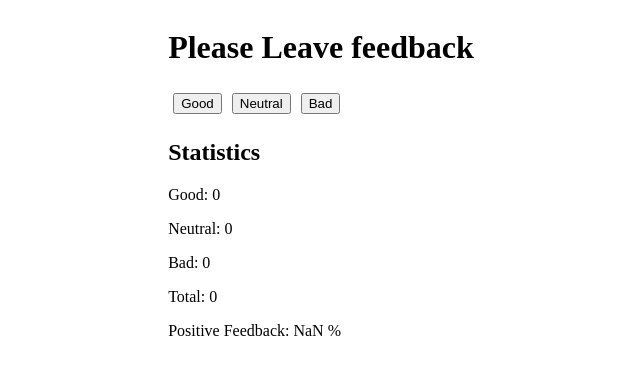
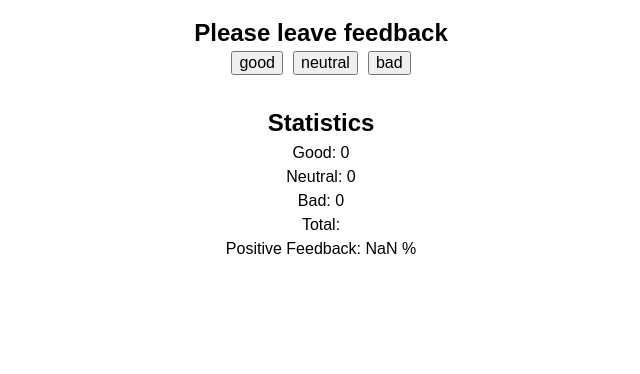
Before and after one commit to maximostrovskiy86/react-02-feedback-phonebook, a React app: page / in a window 1280 px wide. Shown: the whole page, without its empty margins (319-959 px from the left). Built offline with nearby package versions, Linux system fonts and the light colour scheme.

Commit message:
create statistics feedback

```diff
--- a/package.json
+++ b/package.json
@@ -8,6 +8,8 @@
     "@testing-library/jest-dom": "^5.17.0",
     "@testing-library/react": "^13.4.0",
     "@testing-library/user-event": "^13.5.0",
+    "nanoid": "^5.0.7",
+    "normalize.css": "^8.0.1",
     "react": "^18.3.1",
     "react-dom": "^18.3.1",
     "react-scripts": "5.0.1",
--- a/src/components/App.js
+++ b/src/components/App.js
@@ -1,12 +1,50 @@
-import Feedback from './react-02-feedback/Feedback';
+import React, {Component} from "react";
 import {Container} from './App.styled';
+import Statistics from "./statistics";
+import Section from "./section";
+import FeedbackOptions from "./feedbackOptions";
 
-function App() {
-    return (
-        <Container>
-            <Feedback></Feedback>
-        </Container>
-    );
+class App extends Component {
+
+    state = {
+        good: 0,
+        neutral: 0,
+        bad: 0
+    }
+
+    handleClick = (e) => {
+        this.setState(prevState => {
+            return {[e.target.name]: prevState[e.target.name] + 1};
+        });
+    }
+
+    countTotalFeedback = () => {
+        const {good, neutral, bad} = this.state;
+        return good + bad + neutral;
+    }
+
+
+    countPositiveFeedbackPercentage = () => {
+        return Number(Math.round((this.state.good * 100) / this.countTotalFeedback()));
+    }
+
+
+    render() {
+        const {good, neutral, bad} = this.state;
+
+        return (
+            <Container>
+                <Section title="Please leave feedback">
+                    <FeedbackOptions options={Object.keys(this.state)} onLeaveFeedback={this.handleClick} />
+                </Section>
+                <Section title="Statistics">
+                    <Statistics good={good} neutral={neutral} bad={bad} total={this.countTotalFeedback}
+                                positivePercentage={this.countPositiveFeedbackPercentage}/>
+                </Section>
+            </Container>
+        );
+    }
+
 }
 
 export default App;
--- /dev/null
+++ b/src/components/feedbackOptions/FeedbackOptions.jsx
@@ -0,0 +1,20 @@
+import {OptionContainer} from "./FeedbackOptions.styled";
+import {nanoid} from "nanoid";
+
+
+const FeedbackOptions = ({options, onLeaveFeedback}) => {
+
+    return (
+        <OptionContainer>
+            {options.map((item) => {
+                const liId = nanoid();
+
+                return <li key={liId}>
+                    <button name={item} type="button" onClick={onLeaveFeedback}>{item}</button>
+                </li>
+                })}
+        </OptionContainer>
+    )
+}
+
+export default FeedbackOptions
--- /dev/null
+++ b/src/components/feedbackOptions/FeedbackOptions.styled.jsx
@@ -0,0 +1,15 @@
+import styled from "@emotion/styled";
+
+
+export const OptionContainer = styled.ul`
+    display: flex;
+    justify-content: center;
+
+    li button {
+        cursor: pointer;
+    }
+
+    li + li {
+        margin-left: 10px;
+    }
+`
--- /dev/null
+++ b/src/components/feedbackOptions/index.js
@@ -0,0 +1 @@
+export { default } from './FeedbackOptions';
--- a/src/components/react-02-feedback/Feedback.jsx
+++ b/src/components/react-02-feedback/Feedback.jsx
@@ -2,12 +2,6 @@ import React, {Component} from "react";
 
 
 class Feedback extends Component {
-
-    state = {
-        good: 0,
-        neutral: 0,
-        bad: 0
-    }
 
     handleClick = (e) => {
         this.setState(prevState => {
@@ -15,17 +9,10 @@ class Feedback extends Component {
         });
     }
 
-    countTotalFeedback = () => {
-        const { good, neutral, bad } = this.state;
-        return good + bad + neutral;
-    }
 
-    countPositiveFeedbackPercentage = () => {
-        return Number(Math.round((this.state.good * 100) / this.countTotalFeedback()));
-    }
 
     render() {
-        const { good, neutral, bad } = this.state;
+        const {good, neutral, bad} = this.state;
 
         return <div>
             <h1>Please Leave feedback</h1>
@@ -41,7 +28,6 @@ class Feedback extends Component {
             <p>Total: {this.countTotalFeedback()}</p>
             <p>Positive Feedback: {this.countPositiveFeedbackPercentage()} %</p>
         </div>;
-
     }
 }
 
--- /dev/null
+++ b/src/components/section/Section.jsx
@@ -0,0 +1,13 @@
+import {SectionContainer} from "./Section.styled";
+
+const Section = props => {
+    return (
+        <SectionContainer>
+            <h2>{props.title}</h2>
+            {props.children}
+        </SectionContainer>
+    )
+}
+
+
+export default Section;
--- /dev/null
+++ b/src/components/section/Section.styled.jsx
@@ -0,0 +1,8 @@
+import styled from "@emotion/styled"
+
+export const SectionContainer = styled.div`
+    width: 100%;
+    padding-top: 15px;
+    padding-bottom: 15px;
+    text-align: center;
+`
--- /dev/null
+++ b/src/components/section/index.js
@@ -0,0 +1 @@
+export {default} from "./Section";
--- /dev/null
+++ b/src/components/statistics/Statistics.jsx
@@ -0,0 +1,21 @@
+import React from "react";
+
+const Statistics = ({good, bad, neutral, positivePercentage, total}) => {
+    return (
+        <>
+            {/*<h1>Please Leave feedback</h1>*/}
+            <form>
+                {/*<input name='good' type="button" value="Good" onClick={this.handleClick}/>*/}
+                {/*<input name='neutral' type="button" value="Neutral" onClick={this.handleClick}/>*/}
+                {/*<input name='bad' type="button" value="Bad" onClick={this.handleClick}/>*/}
+            </form>
+            <p>Good: {good}</p>
+            <p>Neutral: {neutral}</p>
+            <p>Bad: {bad}</p>
+            <p>Total: {total}</p>
+            <p>Positive Feedback: {positivePercentage()} %</p>
+        </>
+    )
+}
+
+export default Statistics;
--- /dev/null
+++ b/src/components/statistics/index.js
@@ -0,0 +1 @@
+export { default } from './Statistics'
--- a/src/index.css
+++ b/src/index.css
@@ -1,3 +1,33 @@
+@import "normalize.css/normalize.css";
+
+body {
+  font-family: sans-serif;
+  line-height: 1.5;
+}
+
+h1,
+h2,
+h3,
+h4,
+h5,
+h6,
+p {
+  margin: 0;
+}
+
+ul,
+ol {
+  list-style: none;
+  margin: 0;
+  padding: 0;
+}
+
+img {
+  display: block;
+  max-width: 100%;
+  height: auto;
+}
+
 input[type='button'] {
   cursor: pointer;
   margin: 5px;
```
Also changed, not shown: 1 other file.
